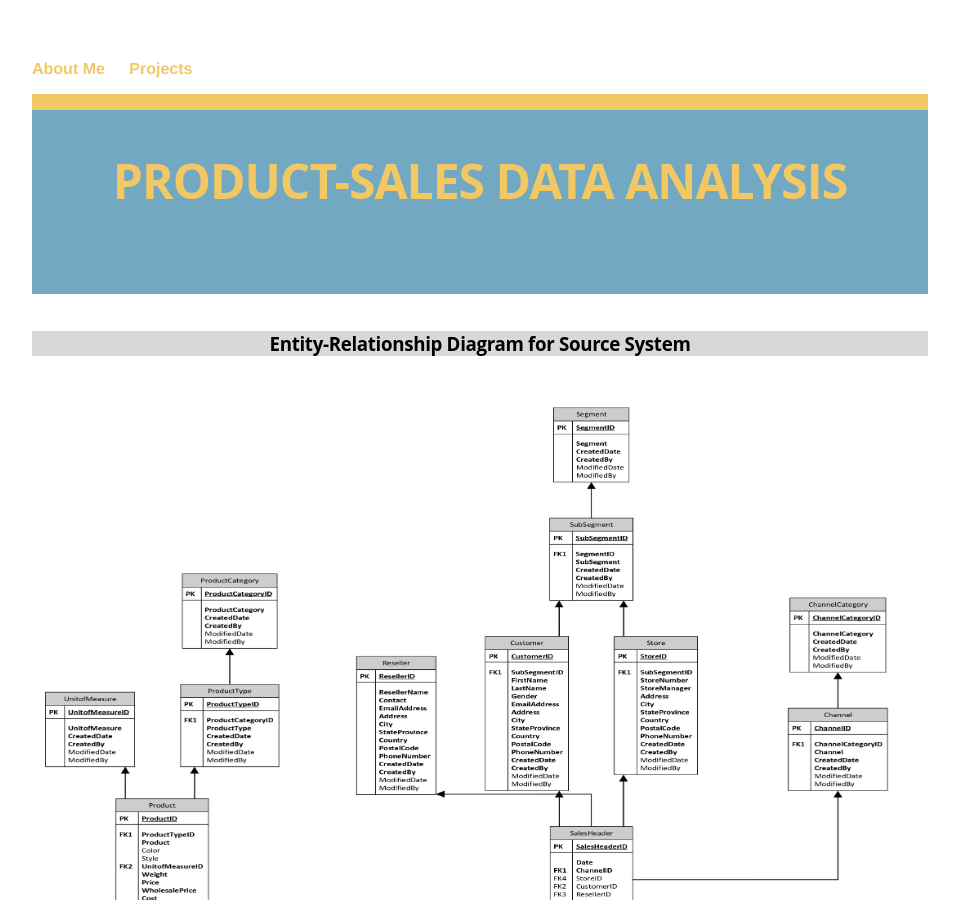
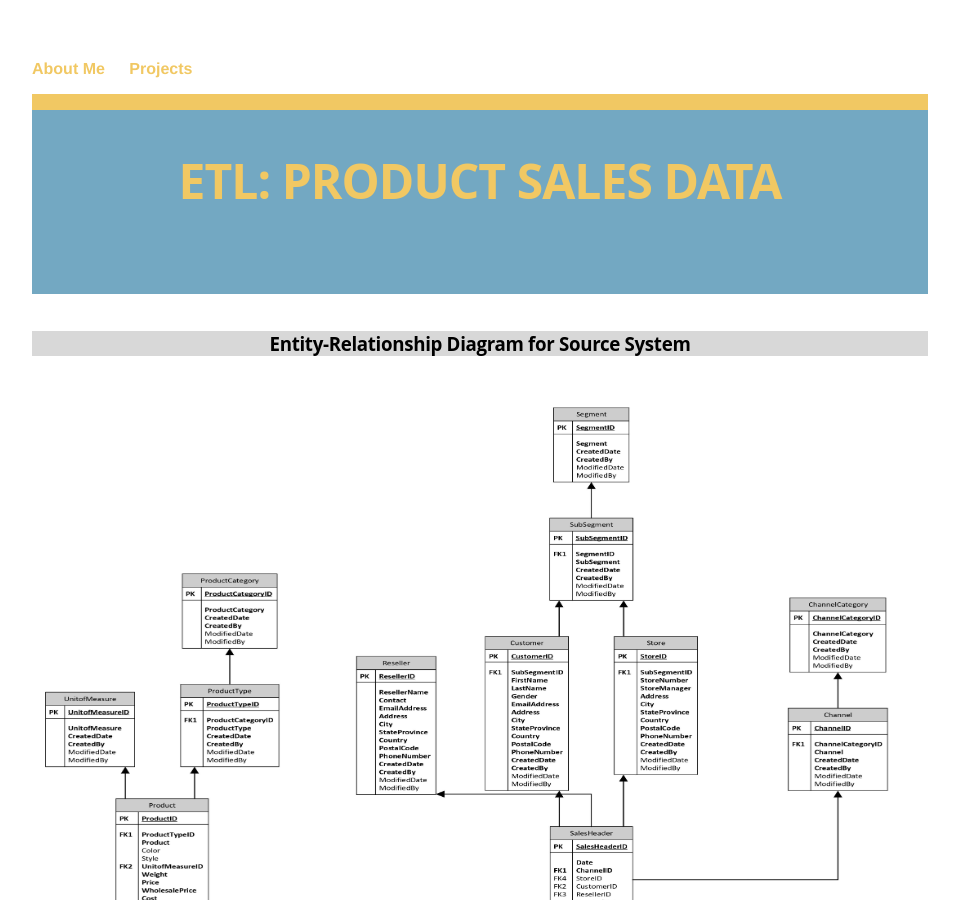
Before and after one commit to shreyakaul/shreyakaul.github.io, a Jekyll site: the page built from Product-Sales_DataAnalysis.html, in a window 1280 px wide and 900 px high. Shown: the whole window, without its empty margins (160-1119 px from the left). Built offline with Jekyll 4.4.1, drawn with Linux system fonts in a browser that asks for light colours.

Commit message:
Update Product-Sales_DataAnalysis.html

```diff
--- a/Product-Sales_DataAnalysis.html
+++ b/Product-Sales_DataAnalysis.html
@@ -8,7 +8,7 @@ layout: default
 			<link rel="stylesheet" type="text/css" href="/css/online-homestay.css">
 		</head>
 <header class='mast'>
-  <h1 class='mast-head1'>Product-Sales Data Analysis</h1>
+  <h1 class='mast-head1'>ETL: Product Sales Data</h1>
 </header>
 <br>
 <div class="erd">
```
